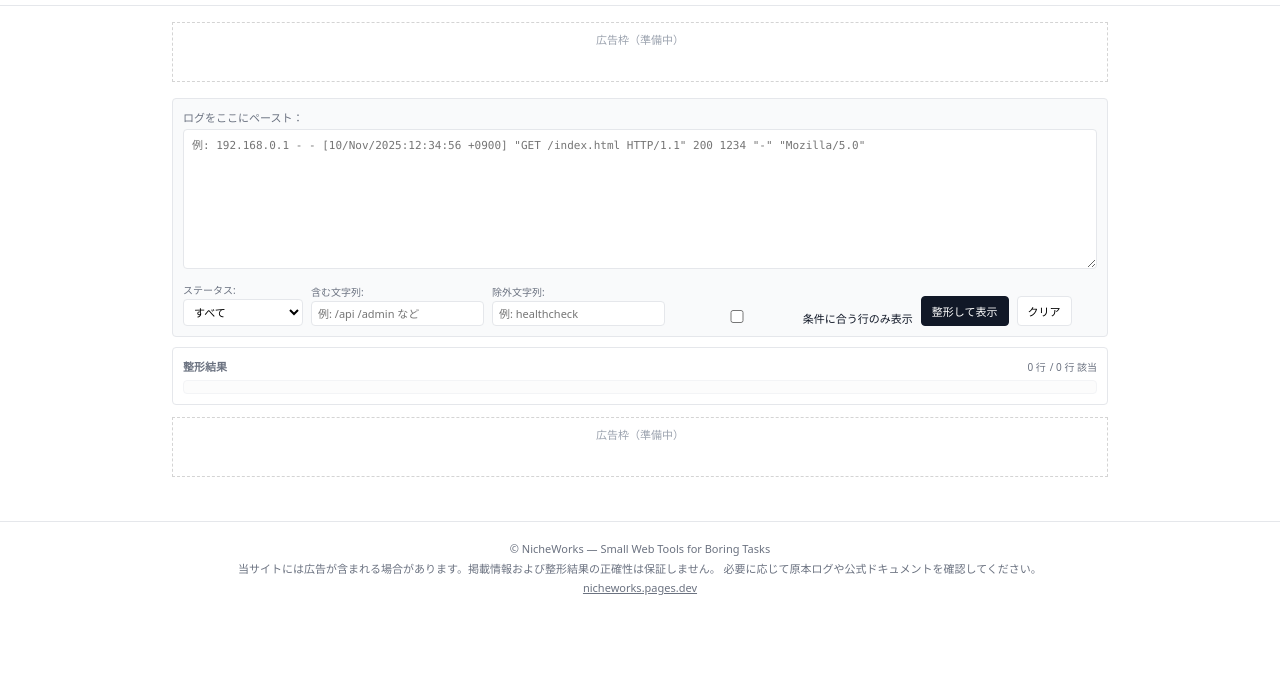
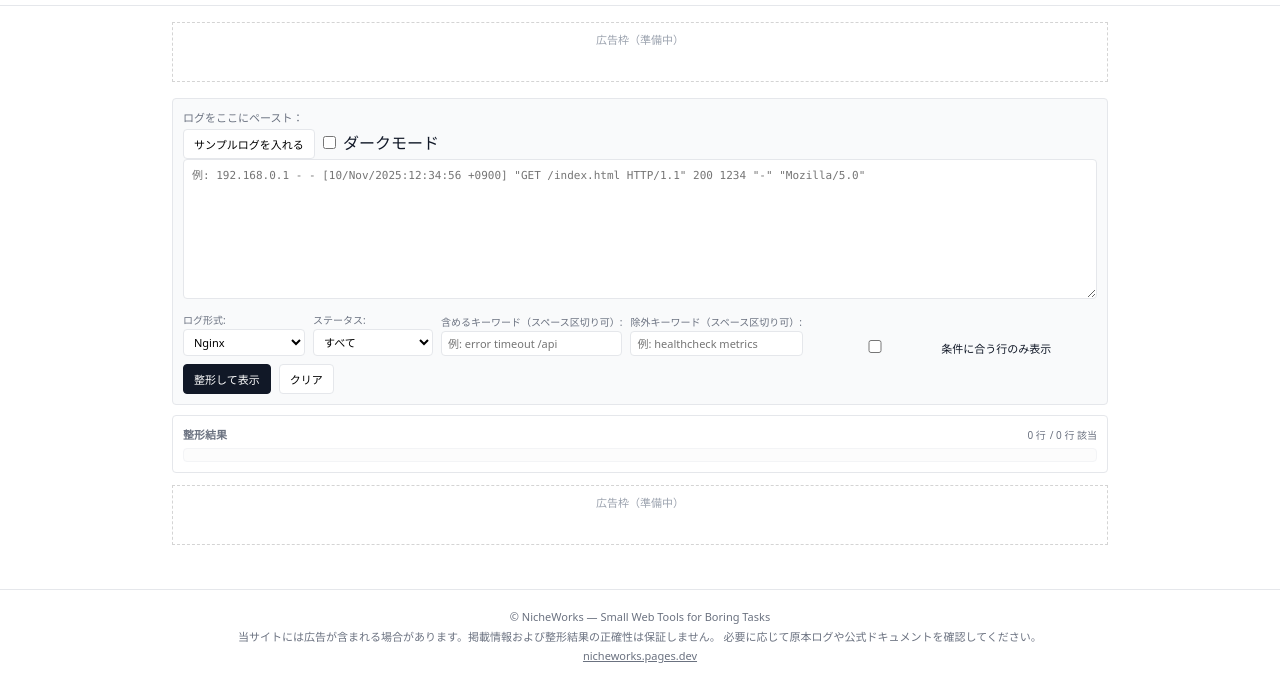
Before and after one commit to nicheworks-tools/log-formatter, a plain HTML site: page index.html in a window 1280 px wide. Shown: the part 128-807 px from the top of the page. Drawn offline with Linux system fonts and the light colour scheme.

Commit message:
Update index.html

```diff
--- a/index.html
+++ b/index.html
@@ -6,36 +6,48 @@
   <meta name="viewport" content="width=device-width, initial-scale=1.0" />
   <meta
     name="description"
-    content="Nginxアクセスログやアプリケーションログをブラウザ内だけで整形・検索するためのシンプルなログビューア。ログは送信されません。"
+    content="Nginx / Apache / JSON Lines などのテキストログをブラウザ内だけで整形・検索するログビューア。ログは送信されません。"
   />
   <link rel="stylesheet" href="style.css" />
 </head>
 <body>
-  <!-- 共通ヘッダー（NicheWorks方針に合わせた簡素版） -->
+  <!-- 共通ヘッダー -->
   <header class="nw-header">
     <div class="nw-header-inner">
       <h1 class="nw-title">地味ログ整形屋（LogFormatter）</h1>
       <p class="nw-subtitle">
-        Nginxアクセスログなどの生ログを貼るだけで、
+        Nginx / Apache / JSON Lines / プレーンテキストの長いログを、
         ブラウザ内で整形・色分け・フィルタ表示するための実務ツール。
       </p>
       <p class="notice">
         このツールは JavaScript のみで動作し、入力されたログはネットワーク送信されません。
-  　　　 機密ログもブラウザ内でのみ処理されます。
+        機密ログもブラウザ内でのみ処理されます。
       </p>
     </div>
   </header>
 
   <main class="nw-main">
-    <!-- 上部広告枠（共通仕様） -->
+    <!-- 上部広告枠 -->
     <div class="ad-slot ad-top">
       広告枠（準備中）
       <!-- 審査通過後に広告コードを挿入 -->
     </div>
 
-    <!-- ツール固有コンテンツ：LogFormatter 本体 -->
+    <!-- ツール本体 -->
     <section class="input-panel">
-      <label for="logInput" class="label">ログをここにペースト：</label>
+      <div class="input-header">
+        <label for="logInput" class="label">ログをここにペースト：</label>
+        <div class="input-actions">
+          <button id="sampleButton" class="btn-ghost btn-xs">
+            サンプルログを入れる
+          </button>
+          <label class="toggle-dark">
+            <input type="checkbox" id="darkModeToggle" />
+            ダークモード
+          </label>
+        </div>
+      </div>
+
       <textarea
         id="logInput"
         class="log-input"
@@ -43,6 +55,16 @@
       ></textarea>
 
       <div class="controls">
+        <div class="control-group">
+          <label for="formatSelect">ログ形式:</label>
+          <select id="formatSelect">
+            <option value="nginx">Nginx</option>
+            <option value="apache">Apache</option>
+            <option value="jsonl">JSON Lines</option>
+            <option value="plain">プレーンテキスト</option>
+          </select>
+        </div>
+
         <div class="control-group">
           <label for="statusFilter">ステータス:</label>
           <select id="statusFilter">
@@ -55,20 +77,20 @@
         </div>
 
         <div class="control-group">
-          <label for="textFilter">含む文字列:</label>
+          <label for="textFilter">含めるキーワード（スペース区切り可）:</label>
           <input
             type="text"
             id="textFilter"
-            placeholder="例: /api /admin など"
+            placeholder="例: error timeout /api"
           />
         </div>
 
         <div class="control-group">
-          <label for="excludeFilter">除外文字列:</label>
+          <label for="excludeFilter">除外キーワード（スペース区切り可）:</label>
           <input
             type="text"
             id="excludeFilter"
-            placeholder="例: healthcheck"
+            placeholder="例: healthcheck metrics"
           />
         </div>
 
@@ -99,7 +121,7 @@
       <div id="logOutput" class="log-output"></div>
     </section>
 
-    <!-- 下部広告枠（共通仕様 / 必要に応じてオン） -->
+    <!-- 下部広告枠 -->
     <div class="ad-slot ad-bottom">
       広告枠（準備中）
       <!-- 審査通過後に広告コードを挿入 -->
```
